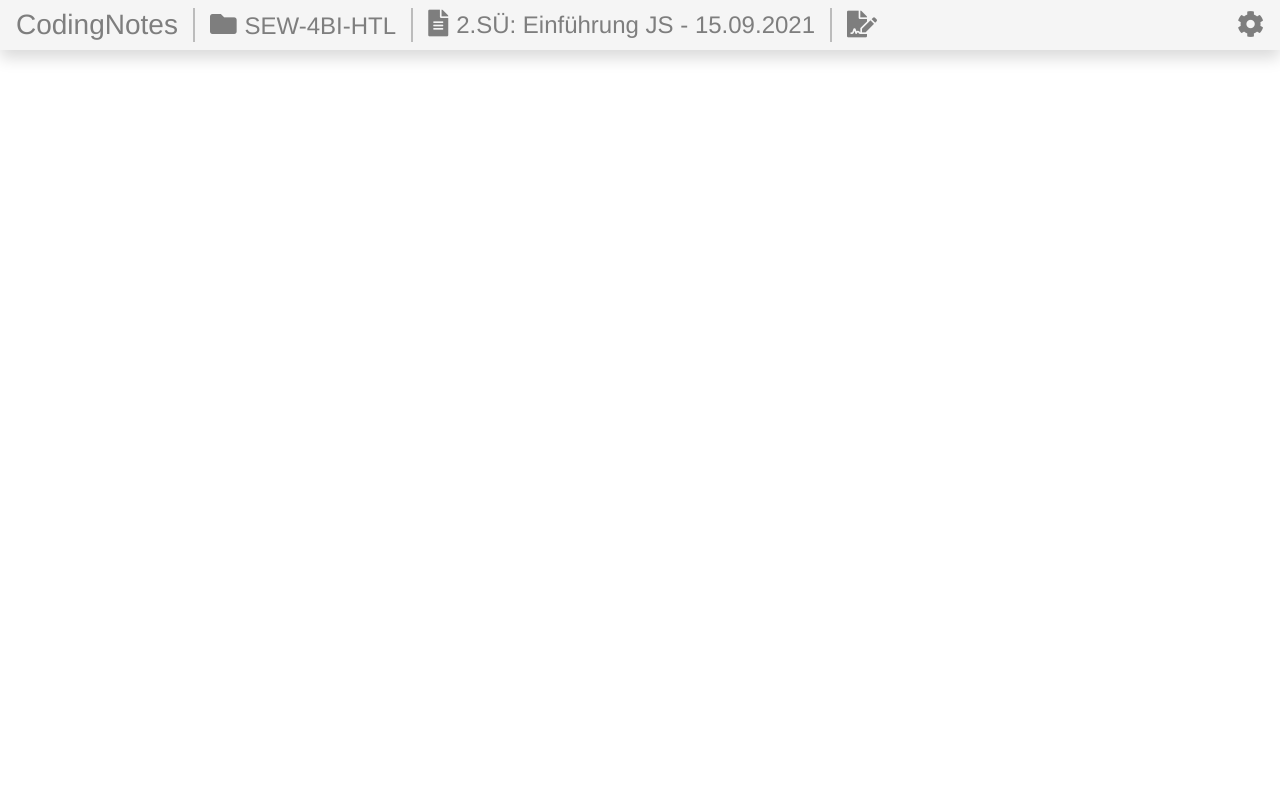
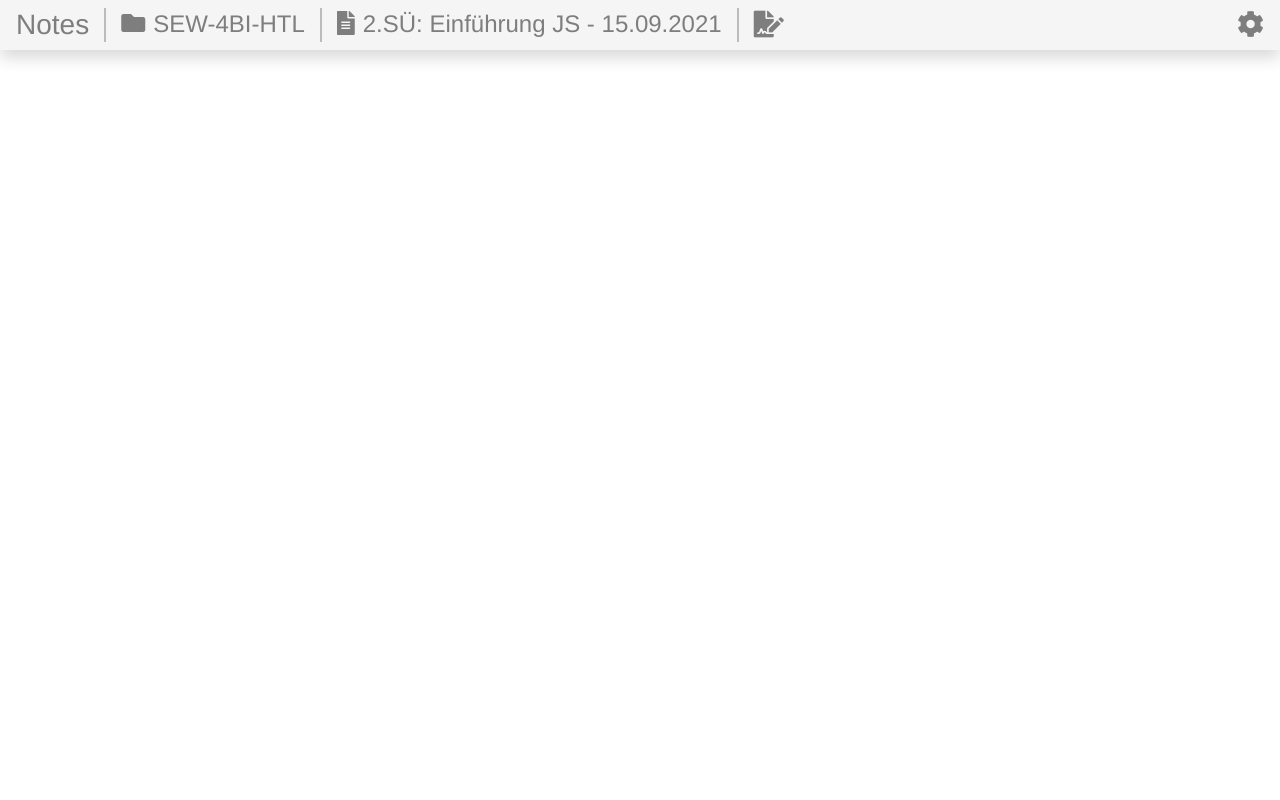
Before and after one commit to richardkrikler/Notes, a PHP site: page /noteViewer.php?note=1 in a window 1280 px wide. Run offline with PHP 8.4, Linux system fonts and the light colour scheme; data comes from the database, SQL or seed files in the repository; some libraries are stand-ins or nearby versions.

Commit message:
noteEditor Styling; Nav Styling

```diff
--- a/client/Elements/NavElement.php
+++ b/client/Elements/NavElement.php
@@ -45,7 +45,10 @@ class NavElement
     {
         $createFolderModalBox = new CreateFolderModalBox();
         return <<<DEFAULT_NAV
-        <div class="nav-icon"><i class="fas fa-folder-plus" data-bs-toggle="modal" data-bs-target="#create-folder-modal-box"></i>{$createFolderModalBox}</div>
+        <div class="nav-icon">
+            <i class="fas fa-folder-plus" data-bs-toggle="modal" data-bs-target="#create-folder-modal-box"></i>
+            <p>{$createFolderModalBox}</p>
+        </div>
 DEFAULT_NAV;
     }
 
@@ -53,7 +56,12 @@ DEFAULT_NAV;
     {
         $createNoteModalBox = new CreateNoteModalBox($this->folder->getPkFolderId());
         return <<<FOLDER_NAV
-        <h4 class="mb-0 fw-normal"><a href="http://{$_SERVER["HTTP_HOST"]}/notesViewer.php?folder={$this->folder->getPkFolderId()}"><div class="nav-icon"><i class="fas fa-folder-open me-2"></i></div></a>{$this->folder->getName()}</h4>
+        <h4 class="mb-0 fw-normal d-inline-flex">
+            <a class="align-self-center" href="http://{$_SERVER["HTTP_HOST"]}/notesViewer.php?folder={$this->folder->getPkFolderId()}">
+                <i class="fas fa-folder-open me-sm-2"></i>
+            </a>
+            <p class="align-self-center mb-0 d-sm-block d-none">{$this->folder->getName()}</p>
+        </h4>
         <div class="vertical-divider"></div>
         <div class="nav-icon"><i class="fas fa-plus-square" data-bs-toggle="modal" data-bs-target="#create-note-modal-box"></i>{$createNoteModalBox}</div>
 FOLDER_NAV;
@@ -62,9 +70,24 @@ FOLDER_NAV;
     private function getNoteElements(): string
     {
         return <<<NOTE_NAV_ELEMENTS
-        <h4 class="mb-0 fw-normal"><a href="http://{$_SERVER["HTTP_HOST"]}/notesViewer.php?folder={$this->folder->getPkFolderId()}"><div class="nav-icon"><i class="fas fa-folder me-2"></i></div>{$this->folder->getName()}</a></h4>
+        <h4 class="folder-name mb-0 fw-normal d-inline-flex">
+            <a class="align-self-center" href="http://{$_SERVER["HTTP_HOST"]}/notesViewer.php?folder={$this->folder->getPkFolderId()}">
+                <i class="fas fa-folder me-md-2"></i>
+            </a>
+            <a class="align-self-center" href="http://{$_SERVER["HTTP_HOST"]}/notesViewer.php?folder={$this->folder->getPkFolderId()}">
+                <p class="align-self-center mb-0 d-md-block d-none">{$this->folder->getName()}</p>
+            </a>
+        </h4>
+
         <div class="vertical-divider"></div>
-        <h4 class="mb-0 fw-normal"><a href="http://{$_SERVER["HTTP_HOST"]}/noteViewer.php?note={$this->note->getPkNoteId()}"><div class="nav-icon"><i class="fas fa-file-alt me-2"></i></a></div>{$this->note->getName()}</h4>
+
+        <h4 class="note-name mb-0 fw-normal d-inline-flex">
+            <a class="align-self-center" href="http://{$_SERVER["HTTP_HOST"]}/noteViewer.php?note={$this->note->getPkNoteId()}">
+                <i class="fas fa-file-alt me-2"></i>
+            </a>
+            <p class="align-self-center mb-0">{$this->note->getName()}</p>
+        </h4>
+
         <div class="vertical-divider"></div>
         <div class="nav-icon"><i class="fas fa-file-signature"></i></div>
 NOTE_NAV_ELEMENTS;
@@ -73,13 +96,13 @@ NOTE_NAV_ELEMENTS;
     public function __toString(): string
     {
         return <<<NAV
-<nav class="w-100 shadow d-flex justify-content-between px-3 py-2 mb-4">
+<nav class="position-fixed w-100 shadow d-flex justify-content-between px-3 py-2 mb-4">
     <div class="nav-left d-flex">
-        <h3 class="mb-0"><a href="../index.php">CodingNotes</a></h3>
+        <h3 class="mb-0"><a href="../index.php">Notes</a></h3>
         <div class="vertical-divider"></div>
         {$this->getSpecificElements()}
     </div>
-    <div class="nav-right d-flex">
+    <div class="nav-right d-flex ms-2">
         <div class="settings-menu-icon nav-icon"><i class="fas fa-cog"></i></div>
     </div>
 </nav>
--- a/client/Template/SiteTemplate.php
+++ b/client/Template/SiteTemplate.php
@@ -32,7 +32,7 @@ class SiteTemplate
 
 {$nav}
 
-<main class="container-lg mx-auto mt-4 p-3">
+<main class="w-100 mx-0 mt-5 px-3 pt-3 h-100 overflow-scroll">
 {$content}
 </main>
 
--- a/client/style.css
+++ b/client/style.css
@@ -11,6 +11,11 @@
     color: var(--grey-four);
 }
 
+body {
+    height: 100vh;
+    overflow: hidden;
+}
+
 /* General Elements */
 a {
     color: var(--grey-four) !important;
@@ -20,25 +25,20 @@ h2 {
     font-weight: normal;
 }
 
-/*input[type=button],*/
-/*input[type=submit] {*/
-/*    background-color: var(--grey-two);*/
-/*    font-size: 11pt;*/
-/*    border: none;*/
-/*    padding: 5px 10px;*/
-/*    margin: 5px 10px;*/
-/*    box-shadow: 0 0 12px 5px rgba(0, 0, 0, 0.05);*/
-/*}*/
+.note-name,
+.folder-name {
+    overflow: hidden;
+    white-space: nowrap;
+    text-overflow: ellipsis;
+}
 
-/*input[type=text] {*/
-/*    background-color: var(--grey-two);*/
-/*    border: none;*/
-/*    box-shadow: 0 0 12px 5px rgba(0, 0, 0, 0.05);*/
-/*    padding: 8px;*/
-/*    margin-top: 5px;*/
-/*    margin-bottom: 5px;*/
-/*    outline: none;*/
-/*}*/
+.editor-area {
+    font-family: Menlo, sans-serif;
+}
+
+.editor-area:focus {
+    outline: none;
+}
 
 /* Nav */
 nav {
@@ -48,6 +48,10 @@ nav {
 .nav-left,
 .nav-right {
     gap: 15px;
+}
+
+.nav-left {
+    width: 90%;
 }
 
 .nav-left a {
@@ -63,17 +67,11 @@ nav {
 .nav-icon {
     height: 100%;
     display: inline-flex;
-    justify-content: center;
-    flex-direction: column;
 }
 
 .nav-icon i {
     font-size: 20pt;
-}
-
-/* Modal Box */
-.modal-box {
-    display: none;
+    align-self: center;
 }
 
 /* Main */
```
Also changed, not shown: client/noteEditor.php (+28 -0 lines).
